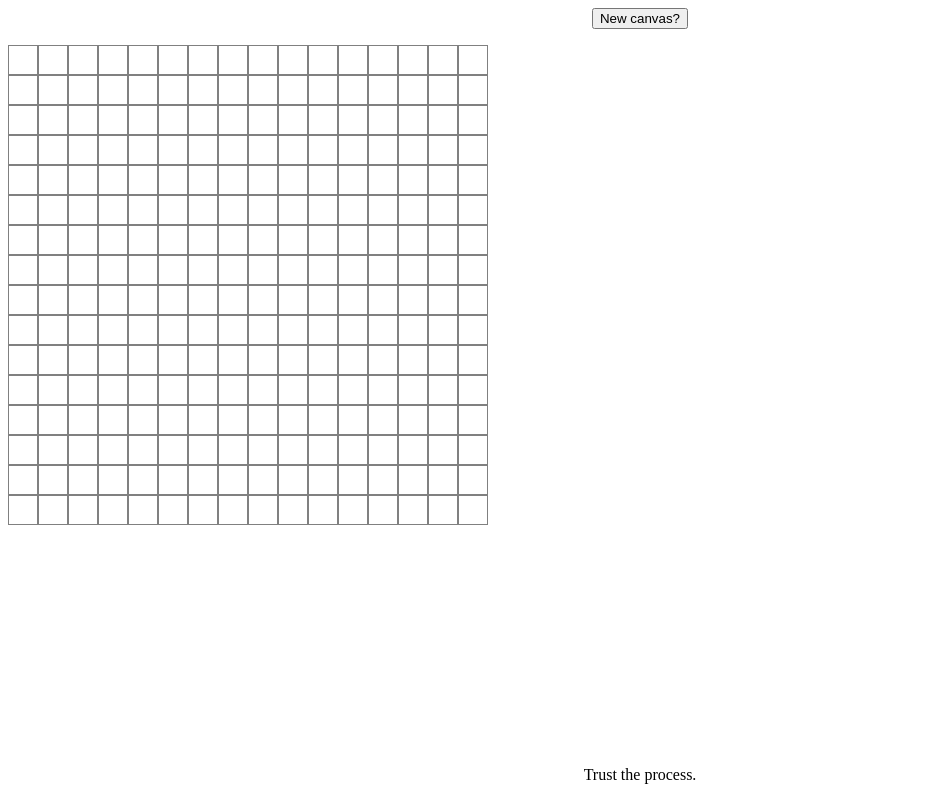
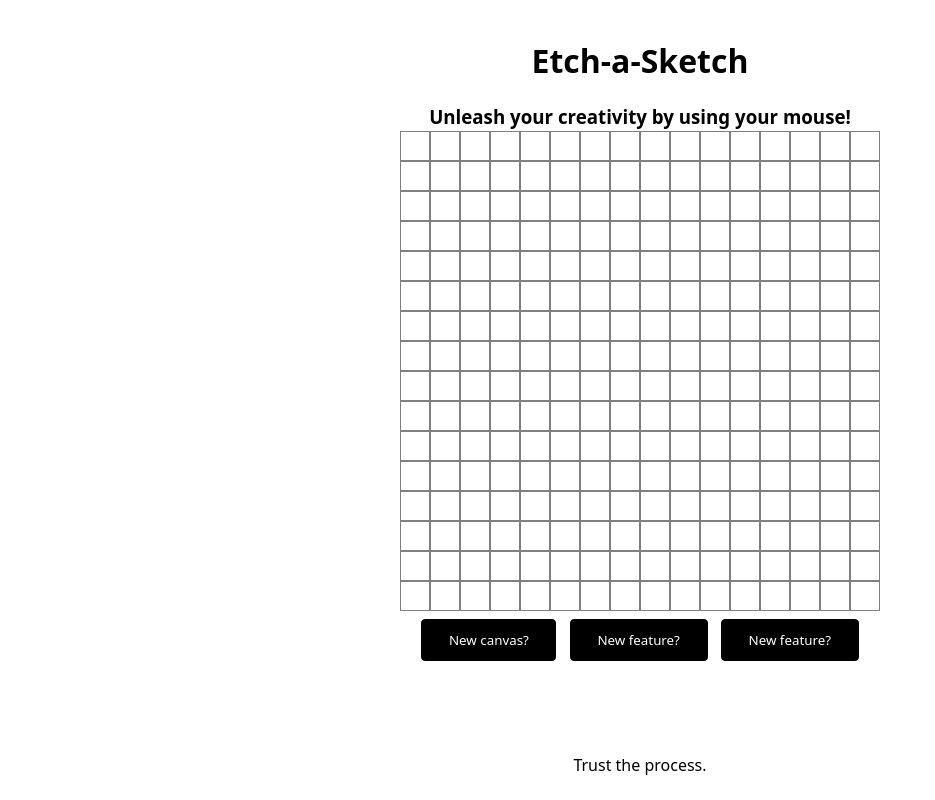
Before and after one commit to Cremoide/etch-a-sketch, a plain HTML site: page index.html in a window 1280 px wide. Shown: the whole page, without its empty margins (0-935 px from the left). Drawn offline with Linux system fonts and the light colour scheme.

Commit message:
- Basic layout UI added. - (Bugfix on canvas) Scaling is now working up to 100x100!

```diff
--- a/index.html
+++ b/index.html
@@ -9,16 +9,31 @@
 </head>
 
 <body>
-    <div id="controls" class="center">
-        <button id="btn">New canvas?</button>
-        <p></p>
-    </div>
+    <div class="">
+        <div class="header">
+            <div class="center">
+                <div>
+                    <h1>Etch-a-Sketch</h1>
+                    <h3>Unleash your creativity by using your mouse!</h3>
+                </div>
+            </div>
+        </div>
 
-    <div id="container">
-    </div>
+        <div>
+            <div id="container">
+            </div>
 
-    <div class="footer center">
-        <p>Trust the process.</p>
+            <div id="controls" class="center">
+                <button id="btn">New canvas?</button>
+                <button id="">New feature?</button>
+                <button id="">New feature?</button>
+
+            </div>
+        </div>
+
+        <div class="footer center">
+            <p>Trust the process.</p>
+        </div>
     </div>
 
     <script src="index.js"></script>
--- a/index.js
+++ b/index.js
@@ -33,8 +33,8 @@ function gridMaker(rowItemNumber) {
     const containerWidth = container.clientWidth;
     const containerHeight = container.clientHeight;
 
-    const cellWidth = Math.floor(containerWidth / rowItemNumber)
-    const cellHeight = Math.floor(containerHeight / rowItemNumber)
+    const cellWidth = containerWidth / rowItemNumber
+    const cellHeight = containerHeight / rowItemNumber
 
     // Tile generation
     for (let i = 0; i < rowItemNumber * rowItemNumber; i++) {
--- a/style.css
+++ b/style.css
@@ -1,5 +1,22 @@
 * {
     box-sizing: border-box;
+    font-family: system-ui, -apple-system, BlinkMacSystemFont, 'Segoe UI', Roboto, Oxygen, Ubuntu, Cantarell, 'Open Sans', 'Helvetica Neue', sans-serif;
+}
+
+body {
+    margin: 0;
+    display: flex;
+    height: 100vh;
+    align-items: center;
+    justify-content: center;
+}
+
+.header {
+    position: fixed;
+    right: 0;
+    top: 10px;
+    width: 100%;
+    text-align: center;
 }
 
 #container {
@@ -13,9 +30,47 @@
     border: 1px solid gray;
 }
 
+button {
+    --bg: #000;
+    --hover-bg: #ff90e8;
+    --hover-text: #000;
+    color: #fff;
+    cursor: pointer;
+    border: 1px solid var(--bg);
+    border-radius: 4px;
+    padding: 0.8em 2em;
+    background: var(--bg);
+    transition: 0.2s;
+}
+
+button:hover {
+    color: var(--hover-text);
+    transform: translate(-0.25rem, -0.25rem);
+    background: var(--hover-bg);
+    box-shadow: 0.25rem 0.25rem var(--bg);
+}
+
+button:active {
+    transform: translate(0);
+    box-shadow: none;
+}
+
+/* Adjustments */
 .center {
-    justify-content: center;
+    display: flex;
     justify-items: center;
+    justify-content: space-evenly;
+    padding: 1vh;
+}
+
+.row {
+    display: flex;
+    flex-direction: row;
+}
+
+.column {
+    display: flex;
+    flex-direction: column;
 }
 
 .footer {
```
